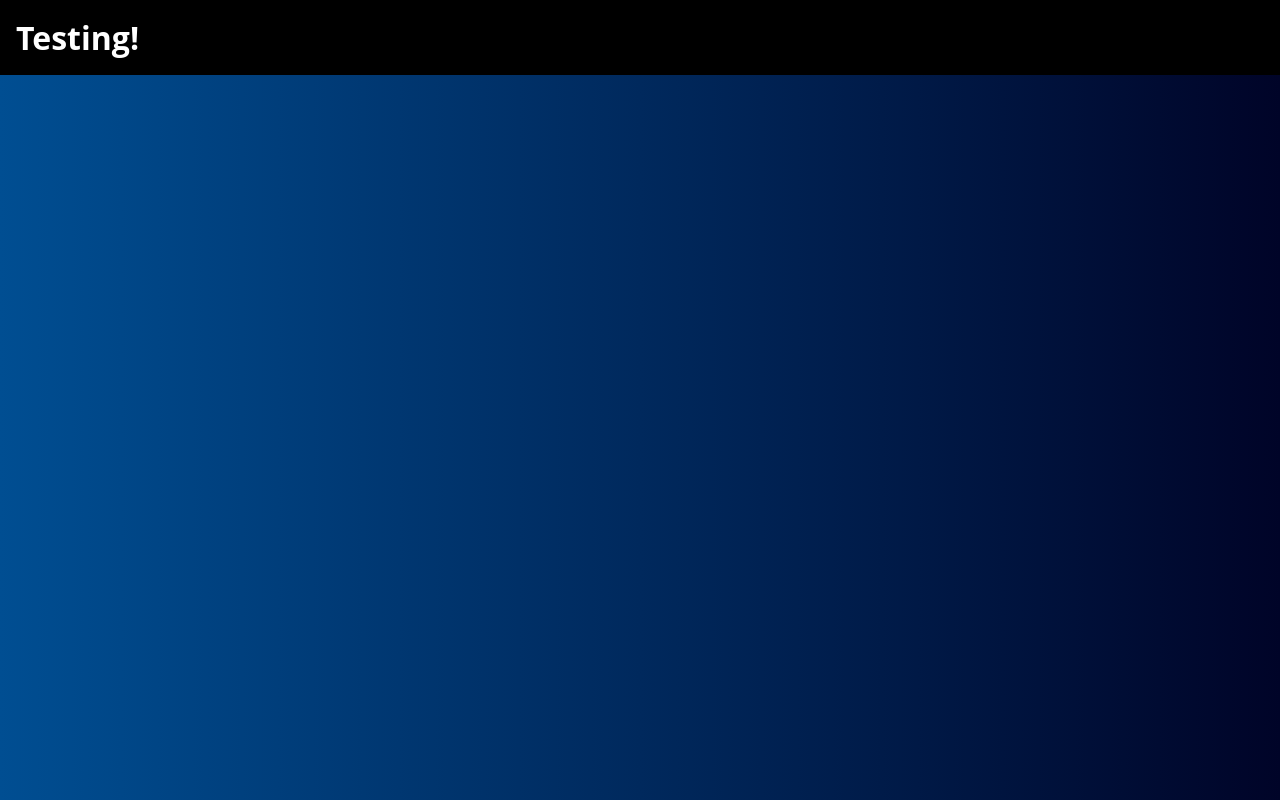
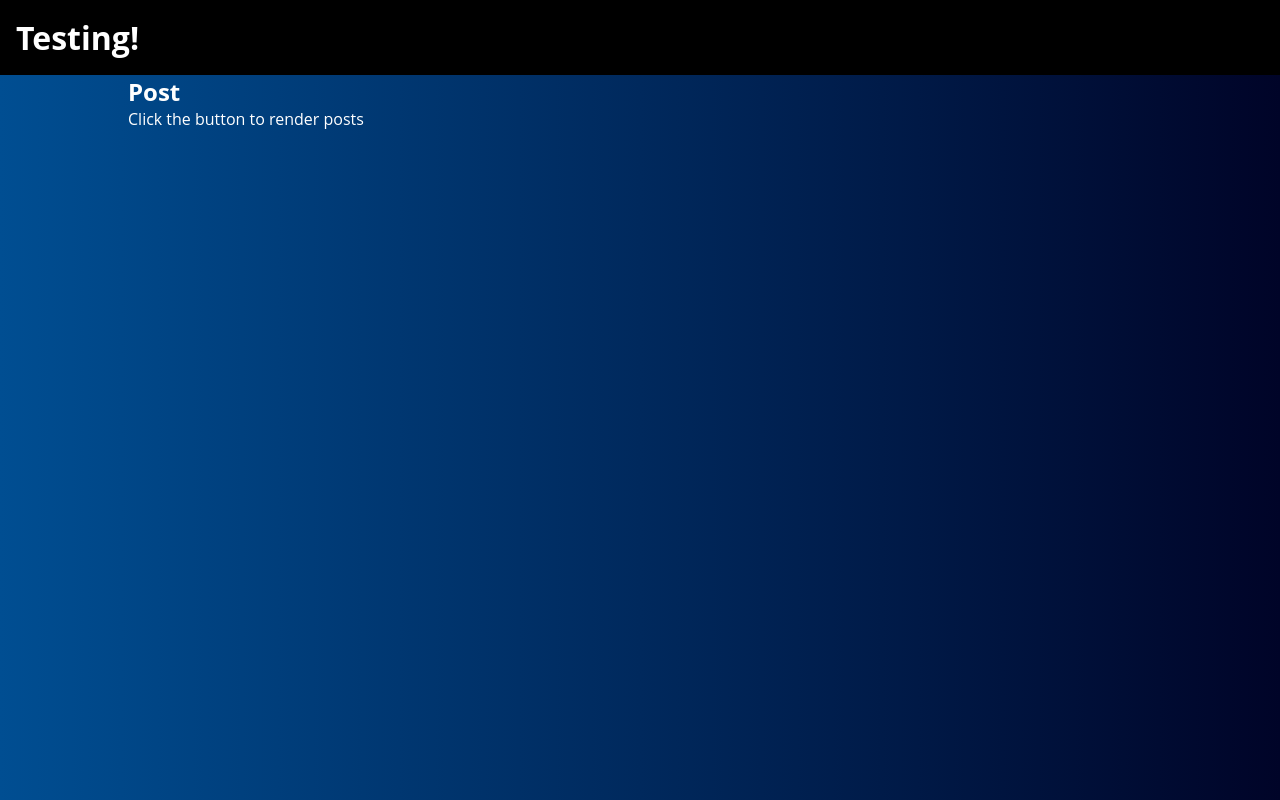
Before and after one commit to ajoel24/react-redux-testing, a React (Create React App) app: page / in a window 1280 px wide. Built offline with nearby package versions, Linux system fonts and the light colour scheme.

Commit message:
Add Headline to App

```diff
--- a/src/components/App/App.jsx
+++ b/src/components/App/App.jsx
@@ -1,13 +1,16 @@
-import React from 'react';
+import React, { Fragment } from 'react';
 import Header from '../Header/Header';
+import Headline from '../Headline/Headline';
 import './App.scss';
 
 function App() {
   return (
-    <>
+    <Fragment>
       <Header />
-      <main></main>
-    </>
+      <main>
+        <Headline title="Post" desc="Click the button to render posts" />
+      </main>
+    </Fragment>
   );
 }
 
--- a/src/components/App/App.scss
+++ b/src/components/App/App.scss
@@ -1,4 +1,5 @@
 main {
   flex: 1 0 auto;
   background-color: linear-gradient(to right, #000428, #004e92);
+  color: #fff;
 }
--- a/src/components/Headline/Headline.scss
+++ b/src/components/Headline/Headline.scss
@@ -1,4 +1,4 @@
 .headline {
-  max-width: 960px;
+  max-width: 80%;
   margin: 0 auto;
 }
```
